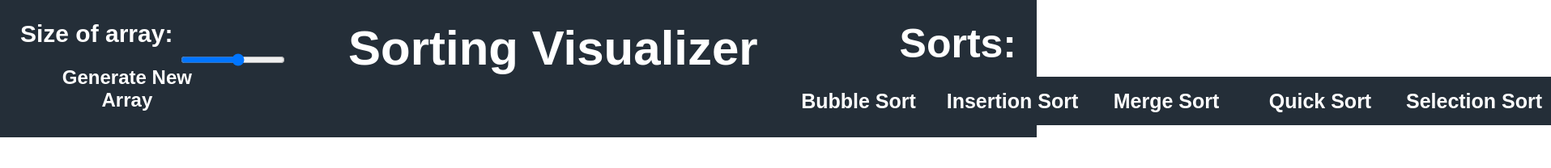
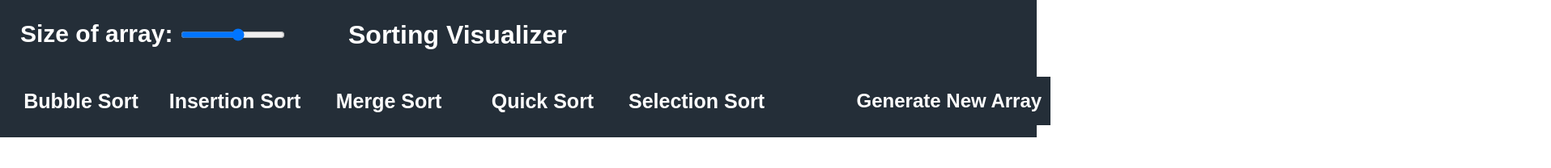
Before and after one commit to mjstroup/SortingVisualizer, a plain HTML site: page index.html in a window 1280 px wide. Shown: the whole page at 81% size, 1915 px wide, since content can reach past the window. Drawn offline with Linux system fonts and the light colour scheme.

Commit message:
changed format a bit

```diff
--- a/index.html
+++ b/index.html
@@ -8,7 +8,6 @@
     <body>
         <header>
             <div class="banner">
-                <h1 id="sorts">Sorts:</h1>
                 <h1 id="title">Sorting Visualizer</h1>
                 <div class="array-values">
                     <h1 id="a_size">Size of array:</h1>
--- a/style.css
+++ b/style.css
@@ -12,18 +12,14 @@
 h1 {
     color: white;
 }
-#sorts {
-    font-size: 50px;
-    float: right;
-}
 #title {
     position: absolute;
     left: 430px;
-    font-size: 60px;
+    font-size: 5`0px;
 }
 #array_size {
     position: relative;
-    top: 5px;
+    top: -12px;
     left: 10px;
 }
 #reset_array {
@@ -31,11 +27,11 @@ h1 {
     color:white;
     border: none;
     font-size: 24px;
-    width: 220px;
+    width: 250px;
     height: 60px;
     position:relative;
-    top: 55px;
-    left: -300px;
+    top: 70px;
+    left: 700px;
 }
 #reset_array:hover {
     border: 1px solid black;
@@ -57,7 +53,7 @@ h1 {
     width: 190px;
     height: 60px;
     position:relative;
-    left: 940px;
+    left: -20px;
     top: 10px;
 }
 .algo:hover {
```
